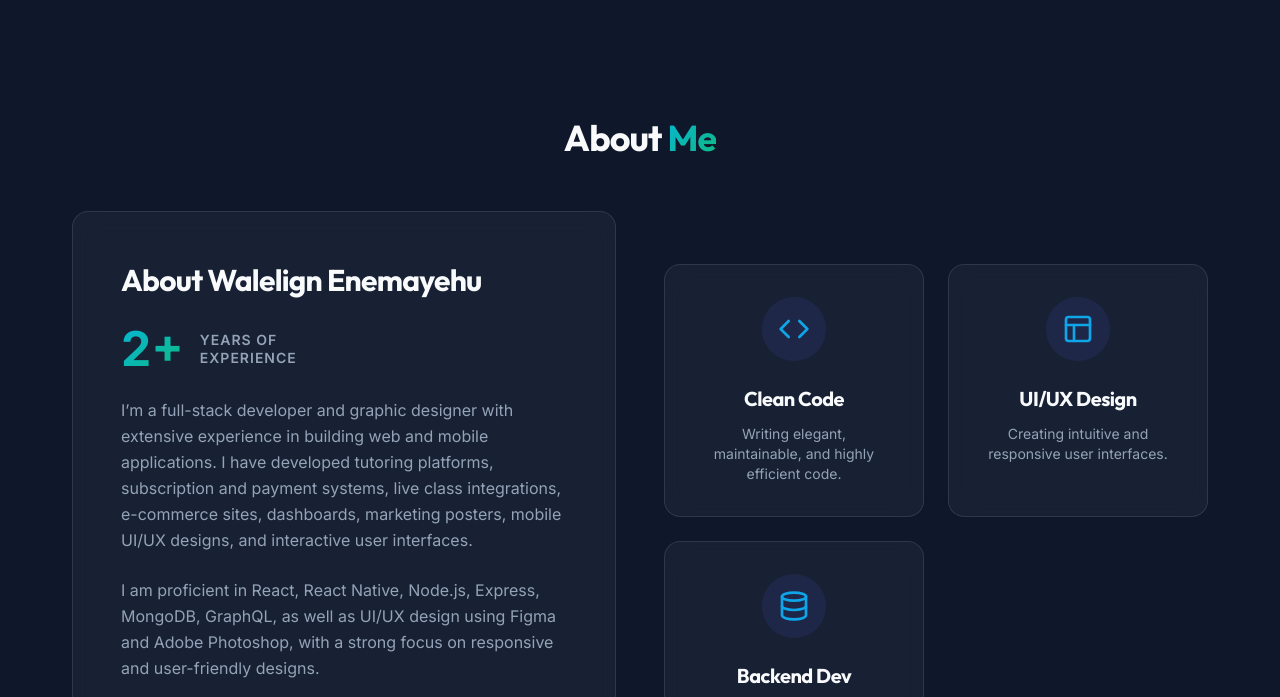
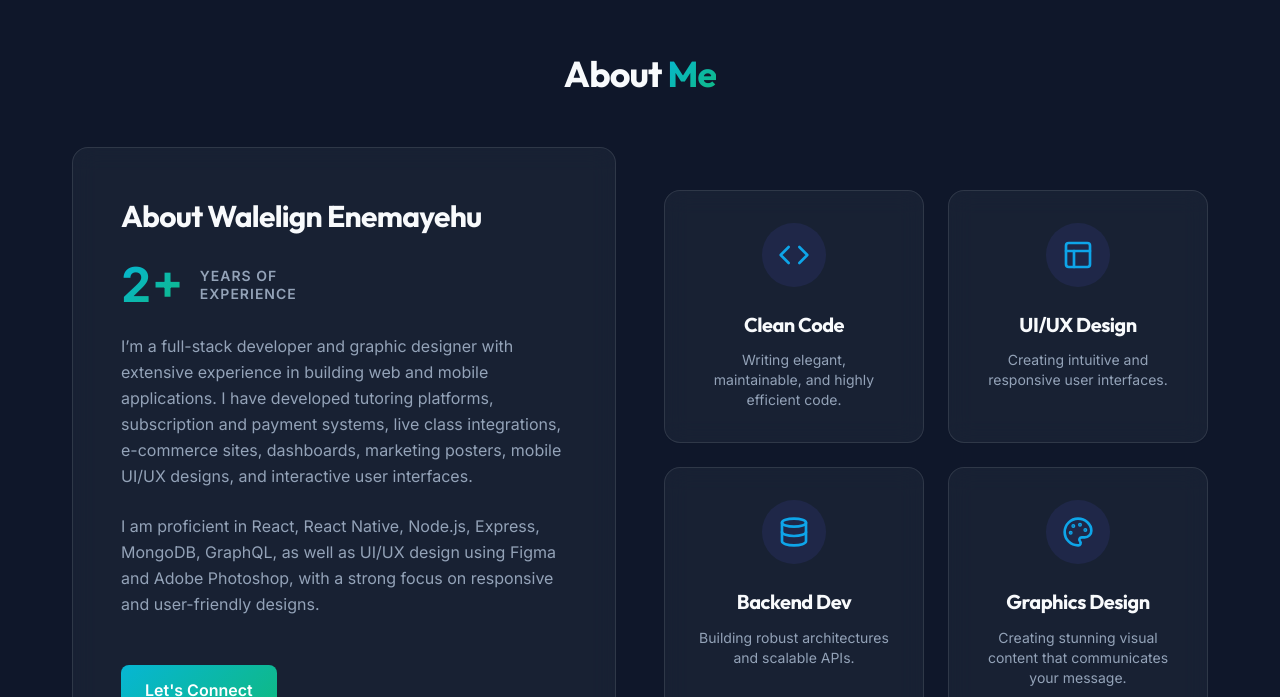
Before and after one commit to lali-e21/portfolio, a React (Vite) app: page / in a window 1280 px wide. Shown: the part 783-1480 px from the top of the page. Built offline with nearby package versions, Linux system fonts and the light colour scheme.

Commit message:
modified:   src/components/About/About.jsx

```diff
--- a/src/components/About/About.jsx
+++ b/src/components/About/About.jsx
@@ -1,5 +1,5 @@
 import React from 'react';
-import { Code, Layout, Database } from 'lucide-react';
+import { Code, Layout, Database, Palette } from 'lucide-react';
 
 const About = () => {
   const features = [
@@ -17,6 +17,11 @@ const About = () => {
       icon: <Database size={32} className="feature-icon" />,
       title: "Backend Dev",
       description: "Building robust architectures and scalable APIs."
+    },
+    {
+      icon: <Palette size={32} className="feature-icon" />,
+      title: " Graphics Design",
+      description: "Creating stunning visual content that communicates your message."
     }
   ];
 
@@ -31,7 +36,7 @@ const About = () => {
 
             <div className="flex items-center mb-6 gap-4">
               <span className="text-gradient text-5xl font-extrabold leading-none">2+</span>
-              <span className="text-text-secondary uppercase tracking-[1px] text-sm font-semibold leading-tight">Years of<br/>Experience</span>
+              <span className="text-text-secondary uppercase tracking-[1px] text-sm font-semibold leading-tight">Years of<br />Experience</span>
             </div>
 
             <p className="text-text-secondary mb-6 leading-relaxed">
--- a/src/components/Hero/Hero.jsx
+++ b/src/components/Hero/Hero.jsx
@@ -3,41 +3,41 @@ import { ArrowRight } from 'lucide-react';
 import logo from '../../assets/logo.JPG';
 const Hero = () => {
   return (
-    <section id="home" className="min-h-screen flex items-center relative overflow-hidden pt-[80px]">
+    <section id="home" className="min-h-screen flex items-center relative overflow-hidden pt-[200px] pb-[80px] max-md:pt-[140px] max-[480px]:pt-[100px] max-[480px]:pb-[60px]">
       <div className="bg-glow-1"></div>
 
       <div className="max-w-[1200px] mx-auto px-8 max-md:px-4 grid grid-cols-2 max-md:grid-cols-1 gap-16 max-md:gap-12 items-center w-full max-md:text-center max-md:pt-8">
-        <div className="max-w-[600px] max-md:mx-auto animate-fade-in">
-          <h3 className="text-lg font-semibold mb-4 tracking-[1px] uppercase text-gradient">Full-Stack Developer & Visual Designer</h3>
-          <h1 className="text-[clamp(2.5rem,4vw,3.5rem)] tracking-[-1.5px] mb-6 leading-[1.1] text-white">
-Full Stack Developer and Graphics Designer
+        <div className="max-w-[600px] max-md:mx-auto animate-fade-in flex flex-col max-md:items-center">
+          <h3 className="text-lg font-semibold mb-4 tracking-[1px] uppercase text-gradient max-[480px]:text-sm">Full-Stack Developer & Visual Designer</h3>
+          <h1 className="text-[clamp(2.5rem,4vw,3.5rem)] max-[480px]:text-[2.2rem] tracking-[-1.5px] mb-6 leading-[1.1] text-white">
+            Full Stack Developer and Graphics Designer
           </h1>
 
-          <div className="flex gap-4 max-md:flex-col max-md:justify-center delay-200">
-            <a href="#projects" className="btn-primary">
+          <div className="flex gap-4 max-md:flex-col max-md:w-full max-md:max-w-[300px] delay-200">
+            <a href="#projects" className="btn-primary max-md:w-full max-md:justify-center">
               View Projects <ArrowRight size={18} />
             </a>
-            <a href="#contact" className="btn-secondary">
+            <a href="#contact" className="btn-secondary max-md:w-full max-md:justify-center">
               Contact Me
             </a>
           </div>
         </div>
 
         <div className="relative flex justify-center items-center max-md:mt-8 animate-float delay-300">
-          <div className="w-[320px] h-[400px] max-[480px]:w-[280px] max-[480px]:h-[350px] p-4 rounded-[24px] relative bg-gradient-to-br from-white/5 to-white/[0.01]">
+          <div className="w-[320px] h-[400px] max-[480px]:w-[260px] max-[480px]:h-[320px] p-4 rounded-[24px] relative bg-gradient-to-br from-white/5 to-white/[0.01]">
             <div className="w-full h-full rounded-[16px] bg-bg-secondary flex items-center justify-center overflow-hidden relative">
               <div className="absolute inset-0 opacity-20"></div>
               <img src={logo} alt="profile" className="w-full h-full object-cover" />
             </div>
 
-            <div className="absolute py-3 px-4 flex flex-col items-center justify-center rounded-xl animate-[float_5s_ease-in-out_infinite] top-[10%] -left-5 delay-[0.5s] glass-panel">
-              <span className="text-xl font-bold text-white">2+</span>
-              <span className="text-xs uppercase tracking-[1px] text-text-secondary">Years Exp.</span>
+            <div className="absolute py-3 px-4 flex flex-col items-center justify-center rounded-xl animate-[float_5s_ease-in-out_infinite] top-[10%] -left-5 max-[480px]:-left-2 max-[480px]:py-2 max-[480px]:px-3 delay-[0.5s] glass-panel z-10">
+              <span className="text-xl max-[480px]:text-lg font-bold text-white">2+</span>
+              <span className="text-xs max-[480px]:text-[10px] uppercase tracking-[1px] text-text-secondary">Years Exp.</span>
             </div>
 
-            <div className="absolute py-3 px-4 flex flex-col items-center justify-center rounded-xl animate-[float_5s_ease-in-out_infinite] bottom-[20%] -right-[30px] delay-[1.5s] glass-panel">
-              <span className="text-xl font-bold text-white">20+</span>
-              <span className="text-xs uppercase tracking-[1px] text-text-secondary">Projects</span>
+            <div className="absolute py-3 px-4 flex flex-col items-center justify-center rounded-xl animate-[float_5s_ease-in-out_infinite] bottom-[20%] -right-[30px] max-[480px]:-right-4 max-[480px]:py-2 max-[480px]:px-3 delay-[1.5s] glass-panel z-10">
+              <span className="text-xl max-[480px]:text-lg font-bold text-white">20+</span>
+              <span className="text-xs max-[480px]:text-[10px] uppercase tracking-[1px] text-text-secondary">Projects</span>
             </div>
           </div>
         </div>
--- a/src/components/Projects/Projects.jsx
+++ b/src/components/Projects/Projects.jsx
@@ -4,58 +4,58 @@ import { ExternalLink, Code } from 'lucide-react';
 const Projects = () => {
   const projects = [
     {
-      title: "Success Tutor",
-      description: "A seamless ed-tech ecosystem designed to streamline tutor-student matching, automated scheduling, and integrated payment workflows.",
-      image: "https://images.unsplash.com/photo-1516321318423-f06f85e504b3?auto=format&fit=crop&q=80&w=1000",
-      tags: ["React", "Node.js", "Express", "MongoDB", "Tailwind CSS"],
+      title: "AI-Powered Learning Mobile App",
+      description: "A mobile application offering personalized English lessons powered by advanced AI algorithms, with features to connect with certified tutors for real-time intensive practice.",
+      image: "https://images.unsplash.com/photo-1512941937669-90a1b58e7e9c?auto=format&fit=crop&q=80&w=1000",
+      tags: ["React Native", "FastAPI", "AI", "Mobile"],
       githubUrl: "https://github.com/lali-e21",
       liveUrl: "#"
     },
     {
       title: "Pharmacy Inventory System",
-      description: "An enterprise-grade stock management solution that minimizes discrepancies, automates reordering, and delivers actionable sales insights.",
+      description: "A full-stack system helping pharmacies efficiently manage medicines, stock levels, suppliers, and sales, featuring a user-friendly dashboard for tracking medicine availability and expiration dates.",
       image: "https://images.unsplash.com/photo-1587854692152-cbe660dbde88?auto=format&fit=crop&q=80&w=1000",
-      tags: ["MERN Stack", "REST API", "Tailwind CSS"],
-      githubUrl: "https://github.com/lali-e21",
-      liveUrl: "#"
-    },
-    {
-      title: "AI CV Maker",
-      description: "An intelligent resume builder that transforms raw user input into polished, ATS-friendly professional resumes with instant PDF exports.",
-      image: "https://images.unsplash.com/photo-1586281380349-632531db7ed4?auto=format&fit=crop&q=80&w=1000",
-      tags: ["React", "Tailwind CSS", "AI/LLM Integration", "PDF Engine"],
+      tags: ["MongoDB", "Express.js", "React.js", "Node.js"],
       githubUrl: "https://github.com/lali-e21",
       liveUrl: "#"
     },
     {
       title: "E-Commerce Platform",
-      description: "A scalable, full-stack shopping platform engineered for fast checkouts, secure payments, and effortless inventory management.",
+      description: "A full-stack e-commerce platform with a modern, responsive UI. It enables customers to browse, search, manage carts, and purchase securely, featuring user authentication and an admin dashboard.",
       image: "https://images.unsplash.com/photo-1557821552-17105176677c?auto=format&fit=crop&q=80&w=1000",
-      tags: ["React", "Node.js", "Express", "MongoDB", "Stripe"],
+      tags: ["MongoDB", "Express.js", "React.js", "Node.js"],
       githubUrl: "https://github.com/lali-e21",
       liveUrl: "#"
     },
     {
-      title: "React Native Mobile App",
-      description: "A lightweight, cross-platform mobile app offering fluid offline capabilities, real-time push notifications, and adaptive UI layouts.",
-      image: "https://images.unsplash.com/photo-1512941937669-90a1b58e7e9c?auto=format&fit=crop&q=80&w=1000",
-      tags: ["React Native", "Expo", "Mobile UI", "AsyncStorage"],
+      title: "AI CV Maker & Editor",
+      description: "An AI-powered resume builder that helps users create professional, ATS-friendly CVs in minutes with customizable templates, AI-assisted content generation, and one-click PDF export.",
+      image: "https://images.unsplash.com/photo-1586281380349-632531db7ed4?auto=format&fit=crop&q=80&w=1000",
+      tags: ["React", "AI", "Tailwind CSS", "PDF Export"],
       githubUrl: "https://github.com/lali-e21",
       liveUrl: "#"
     },
     {
-      title: "Luxury Hotel Booking Website",
-      description: "A visually captivating hospitality platform engineered for seamless room discovery, high-conversion reservations, and fluid interactive tours.",
-      image: "https://images.unsplash.com/photo-1566073771259-6a8506099945?auto=format&fit=crop&q=80&w=1000",
-      tags: ["React", "Tailwind CSS", "Framer Motion"],
+      title: "Course Selling App",
+      description: "A mobile application with an admin web dashboard allowing users to browse, purchase, and access online courses. Features include secure payments, video lessons, and efficient content management.",
+      image: "https://images.unsplash.com/photo-1516321497487-e288fb19713f?auto=format&fit=crop&q=80&w=1000",
+      tags: ["Mobile App", "React Native", "Web Dashboard"],
       githubUrl: "https://github.com/lali-e21",
       liveUrl: "#"
     },
     {
-      title: "Janka Tour & Travel",
-      description: "A high-conversion landing page and booking showcase designed to elevate brand authority, highlight curated travel packages, and simplify customer reservations.",
-      image: "https://images.unsplash.com/photo-1469854523086-cc02fe5d8800?auto=format&fit=crop&q=80&w=1000",
-      tags: ["React", "Tailwind CSS", "Node.js", "Express.js"],
+      title: "Modern Hotel Booking",
+      description: "A responsive hotel booking website that allows users to explore rooms, check availability, and make reservations easily with a clean UI, fast performance, and mobile responsiveness.",
+      image: "https://images.unsplash.com/photo-1566073771259-6a8506099945?auto=format&fit=crop&q=80&w=1000",
+      tags: ["React", "Web Design", "UI/UX"],
+      githubUrl: "https://github.com/lali-e21",
+      liveUrl: "#"
+    },
+    {
+      title: "Success Tutor",
+      description: "A full-stack web and mobile application that seamlessly connects students with tutors for online learning, automated scheduling, and interactive sessions.",
+      image: "https://images.unsplash.com/photo-1516321318423-f06f85e504b3?auto=format&fit=crop&q=80&w=1000",
+      tags: ["Web", "Mobile App", "Full-Stack"],
       githubUrl: "https://github.com/lali-e21",
       liveUrl: "#"
     }
@@ -69,7 +69,7 @@ const Projects = () => {
         <div className="grid grid-cols-[repeat(auto-fit,minmax(350px,1fr))] max-[480px]:grid-cols-1 gap-8">
           {projects.map((project, index) => (
             <div key={index} className="card overflow-hidden flex flex-col group hover:-translate-y-2 hover:shadow-[0_15px_35px_rgba(0,0,0,0.4)]">
-              <div className="relative flex-1 min-h-[200px] overflow-hidden">
+              <div className="relative flex-1 min-h-[350px] overflow-hidden">
                 <img src={project.image} alt={project.title} className="w-full h-full object-cover transition-transform duration-500 group-hover:scale-105" />
                 <div className="absolute inset-0 bg-[#0a0a0b]/70 backdrop-blur-[4px] flex items-center justify-center gap-6 opacity-0 transition-opacity duration-300 group-hover:opacity-100">
                   <a href={project.liveUrl} target="_blank" rel="noreferrer" className="w-12 h-12 bg-gradient-primary rounded-full flex items-center justify-center text-white translate-y-5 transition-all duration-300 group-hover:translate-y-0 hover:!scale-105 hover:shadow-[0_0_15px_rgba(6,182,212,0.4)] delay-100">
--- a/src/index.css
+++ b/src/index.css
@@ -13,7 +13,12 @@
     @apply font-inter bg-bg-primary text-text-primary leading-relaxed overflow-x-hidden antialiased;
   }
 
-  h1, h2, h3, h4, h5, h6 {
+  h1,
+  h2,
+  h3,
+  h4,
+  h5,
+  h6 {
     @apply font-outfit font-bold tracking-tight leading-snug;
   }
 }
@@ -24,7 +29,7 @@
   }
 
   .section {
-    @apply py-24 relative max-md:py-16;
+    @apply my-8 relative max-md:my-4 pt-[-100px];
   }
 
   .section-title {
@@ -51,7 +56,8 @@
     @apply bg-transparent text-text-primary py-3 px-6 rounded-lg font-semibold border border-border-glass cursor-pointer inline-flex items-center gap-2 transition-all duration-300 hover:bg-white/5 hover:border-white/20;
   }
 
-  .bg-glow-1, .bg-glow-2 {
+  .bg-glow-1,
+  .bg-glow-2 {
     @apply absolute rounded-full blur-[100px] -z-10 opacity-50;
   }
 
@@ -66,6 +72,7 @@
   .progress-fill {
     @apply h-full bg-gradient-primary rounded-full relative transition-[width] duration-1000 ease-out;
   }
+
   .progress-fill::after {
     content: '';
     @apply absolute inset-0 bg-[linear-gradient(90deg,rgba(255,255,255,0)_0%,rgba(255,255,255,0.3)_50%,rgba(255,255,255,0)_100%)] animate-[shimmer_2s_infinite];
@@ -73,27 +80,59 @@
 }
 
 @layer utilities {
-  .delay-100 { animation-delay: 100ms; }
-  .delay-200 { animation-delay: 200ms; }
-  .delay-300 { animation-delay: 300ms; }
-  .delay-400 { animation-delay: 400ms; }
+  .delay-100 {
+    animation-delay: 100ms;
+  }
+
+  .delay-200 {
+    animation-delay: 200ms;
+  }
+
+  .delay-300 {
+    animation-delay: 300ms;
+  }
+
+  .delay-400 {
+    animation-delay: 400ms;
+  }
 }
 
 @keyframes shimmer {
-  0% { transform: translateX(-100%); }
-  100% { transform: translateX(100%); }
+  0% {
+    transform: translateX(-100%);
+  }
+
+  100% {
+    transform: translateX(100%);
+  }
 }
 
 @keyframes pulse-glow {
-  0% { box-shadow: 0 0 0 0 rgba(16, 185, 129, 0.4); }
-  70% { box-shadow: 0 0 0 6px rgba(16, 185, 129, 0); }
-  100% { box-shadow: 0 0 0 0 rgba(16, 185, 129, 0); }
+  0% {
+    box-shadow: 0 0 0 0 rgba(16, 185, 129, 0.4);
+  }
+
+  70% {
+    box-shadow: 0 0 0 6px rgba(16, 185, 129, 0);
+  }
+
+  100% {
+    box-shadow: 0 0 0 0 rgba(16, 185, 129, 0);
+  }
 }
 
 @keyframes float {
-  0% { transform: translateY(0px); }
-  50% { transform: translateY(-20px); }
-  100% { transform: translateY(0px); }
+  0% {
+    transform: translateY(0px);
+  }
+
+  50% {
+    transform: translateY(-20px);
+  }
+
+  100% {
+    transform: translateY(0px);
+  }
 }
 
 .animate-float {
@@ -101,8 +140,15 @@
 }
 
 @keyframes fadeIn {
-  from { opacity: 0; transform: translateY(20px); }
-  to { opacity: 1; transform: translateY(0); }
+  from {
+    opacity: 0;
+    transform: translateY(20px);
+  }
+
+  to {
+    opacity: 1;
+    transform: translateY(0);
+  }
 }
 
 .animate-fade-in {
```
Also changed, not shown: src/components/Contact/Contact.jsx (+31 -7 lines), src/components/Navbar/Navbar.jsx (+9 -4 lines).
